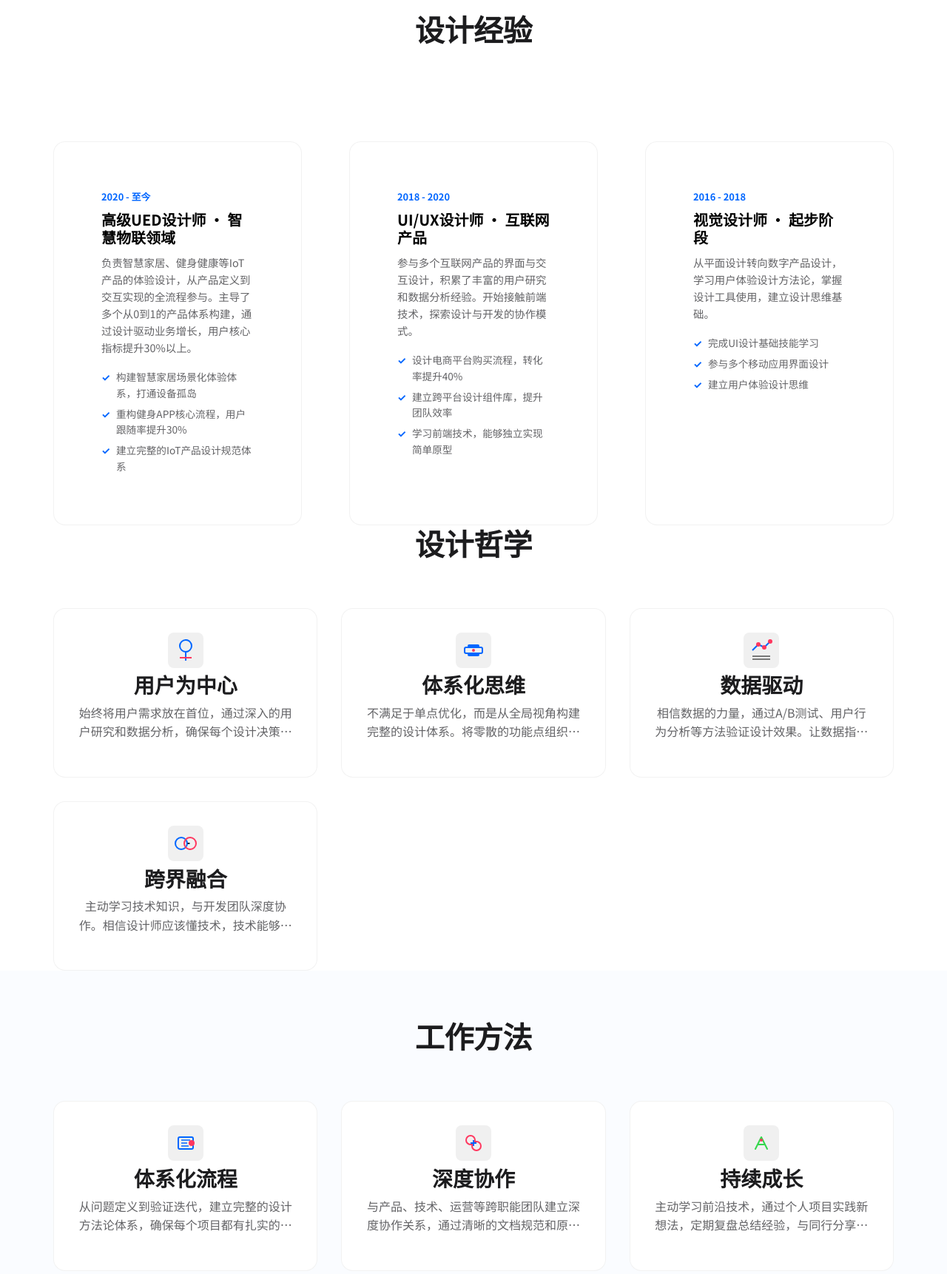
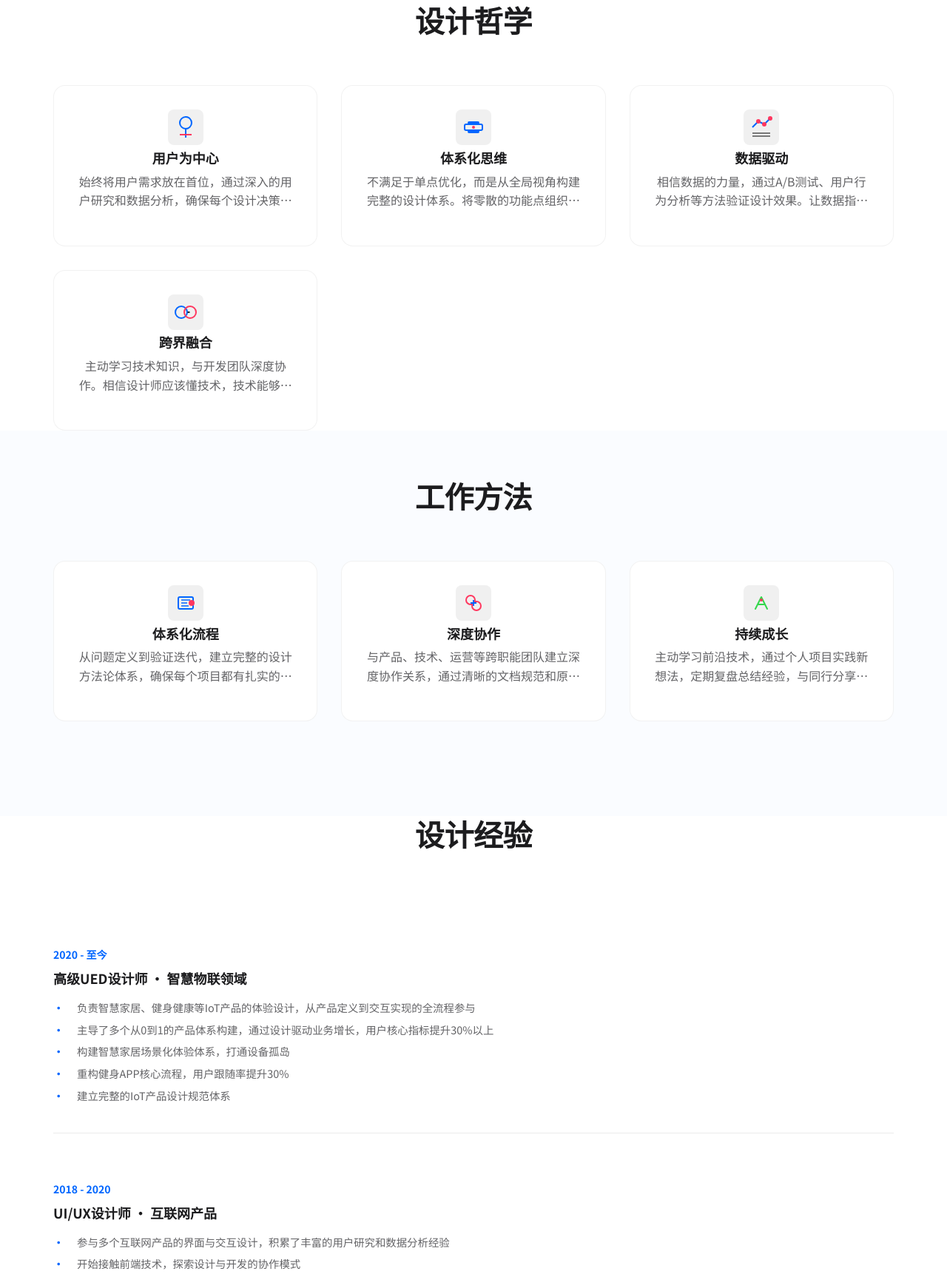
Before and after one commit to yoyoodong/AI-Lab, a plain HTML site: page about.html in a window 1280 px wide. Shown: the part 1078-2800 px from the top of the page at 74% size. Drawn offline with Linux system fonts and the light colour scheme.

Commit message:
优化网站界面和功能
- 灵感实验室banner标题居中显示
- 统一所有卡片标题字体大小为1.125rem
- 设计经验内容改为列表式呈现并调整位置到工作方法下方
- 缩小设计经验内容间距
- 添加需求线索获取平台到近期探索，标记为进行中
- 确保进行中标签样式在各页面保持一致
- 调整工作方法蓝色背景位置增加上方白色空间
- 优化各页面布局间距和视觉层次

```diff
--- a/about.html
+++ b/about.html
@@ -102,47 +102,6 @@
                         </div>
                         <h3>创新探索</h3>
                         <p>主动探索前沿技术应用，具备面向未来的学习创新能力</p>
-                    </div>
-                </div>
-            </div>
-        </section>
-
-        <!-- 设计经验 -->
-        <section class="career-journey">
-            <div class="container">
-                <h2 class="section-title">设计经验</h2>
-                <div class="experience-grid">
-                    <div class="experience-card">
-                        <div class="experience-period">2020 - 至今</div>
-                        <h3>高级UED设计师 · 智慧物联领域</h3>
-                        <p>负责智慧家居、健身健康等IoT产品的体验设计，从产品定义到交互实现的全流程参与。主导了多个从0到1的产品体系构建，通过设计驱动业务增长，用户核心指标提升30%以上。</p>
-                        <ul class="achievement-list">
-                            <li>构建智慧家居场景化体验体系，打通设备孤岛</li>
-                            <li>重构健身APP核心流程，用户跟随率提升30%</li>
-                            <li>建立完整的IoT产品设计规范体系</li>
-                        </ul>
-                    </div>
-
-                    <div class="experience-card">
-                        <div class="experience-period">2018 - 2020</div>
-                        <h3>UI/UX设计师 · 互联网产品</h3>
-                        <p>参与多个互联网产品的界面与交互设计，积累了丰富的用户研究和数据分析经验。开始接触前端技术，探索设计与开发的协作模式。</p>
-                        <ul class="achievement-list">
-                            <li>设计电商平台购买流程，转化率提升40%</li>
-                            <li>建立跨平台设计组件库，提升团队效率</li>
-                            <li>学习前端技术，能够独立实现简单原型</li>
-                        </ul>
-                    </div>
-
-                    <div class="experience-card">
-                        <div class="experience-period">2016 - 2018</div>
-                        <h3>视觉设计师 · 起步阶段</h3>
-                        <p>从平面设计转向数字产品设计，学习用户体验设计方法论，掌握设计工具使用，建立设计思维基础。</p>
-                        <ul class="achievement-list">
-                            <li>完成UI设计基础技能学习</li>
-                            <li>参与多个移动应用界面设计</li>
-                            <li>建立用户体验设计思维</li>
-                        </ul>
                     </div>
                 </div>
             </div>
@@ -262,6 +221,56 @@
             </div>
         </section>
 
+        <!-- 设计经验 -->
+        <section class="career-journey">
+            <div class="container">
+                <h2 class="section-title">设计经验</h2>
+                <div class="experience-list">
+                    <div class="experience-item">
+                        <div class="experience-header">
+                            <span class="experience-period">2020 - 至今</span>
+                            <h3>高级UED设计师 · 智慧物联领域</h3>
+                        </div>
+                        <ul class="experience-details">
+                            <li>负责智慧家居、健身健康等IoT产品的体验设计，从产品定义到交互实现的全流程参与</li>
+                            <li>主导了多个从0到1的产品体系构建，通过设计驱动业务增长，用户核心指标提升30%以上</li>
+                            <li>构建智慧家居场景化体验体系，打通设备孤岛</li>
+                            <li>重构健身APP核心流程，用户跟随率提升30%</li>
+                            <li>建立完整的IoT产品设计规范体系</li>
+                        </ul>
+                    </div>
+
+                    <div class="experience-item">
+                        <div class="experience-header">
+                            <span class="experience-period">2018 - 2020</span>
+                            <h3>UI/UX设计师 · 互联网产品</h3>
+                        </div>
+                        <ul class="experience-details">
+                            <li>参与多个互联网产品的界面与交互设计，积累了丰富的用户研究和数据分析经验</li>
+                            <li>开始接触前端技术，探索设计与开发的协作模式</li>
+                            <li>设计电商平台购买流程，转化率提升40%</li>
+                            <li>建立跨平台设计组件库，提升团队效率</li>
+                            <li>学习前端技术，能够独立实现简单原型</li>
+                        </ul>
+                    </div>
+
+                    <div class="experience-item">
+                        <div class="experience-header">
+                            <span class="experience-period">2016 - 2018</span>
+                            <h3>视觉设计师 · 起步阶段</h3>
+                        </div>
+                        <ul class="experience-details">
+                            <li>从平面设计转向数字产品设计，学习用户体验设计方法论</li>
+                            <li>掌握设计工具使用，建立设计思维基础</li>
+                            <li>完成UI设计基础技能学习</li>
+                            <li>参与多个移动应用界面设计</li>
+                            <li>建立用户体验设计思维</li>
+                        </ul>
+                    </div>
+                </div>
+            </div>
+        </section>
+
         <!-- 联系我 -->
         <section class="contact-me">
             <div class="container">
--- a/styles/ai-lab.css
+++ b/styles/ai-lab.css
@@ -702,6 +702,7 @@
 
 /* 统一的研究卡片样式 */
 .research-card {
+    position: relative; /* 确保状态标签正确定位 */
     background: white;
     padding: var(--space-lg);
     border-radius: var(--border-radius-lg);
@@ -723,7 +724,6 @@
 }
 
 .research-card h3 {
-    font-size: 1.25rem;
     font-weight: 600;
     margin-bottom: var(--space-sm);
     color: var(--color-text);
@@ -889,6 +889,7 @@
 .about-hero {
     padding: var(--space-xl) 0; /* 减少padding */
     background: linear-gradient(135deg, rgba(0, 102, 255, 0.05), rgba(255, 55, 95, 0.05));
+    text-align: center; /* 确保标题居中显示 */
 }
 
 .hero-title {
@@ -935,5 +936,5 @@
 .project-card h3,
 .philosophy-card h3,
 .contact-card h3 {
-    font-size: 1.25rem !important; /* 调大与关于玩家页面一致 */
+    font-size: 1.125rem !important; /* 统一为更小的字体大小 */
 }
--- a/styles/portfolio.css
+++ b/styles/portfolio.css
@@ -358,6 +358,7 @@
 .philosophy-card h3 {
     margin-bottom: var(--space-xs);
     color: var(--color-gray-900);
+    font-size: 1.125rem; /* 与灵感实验室卡片标题大小一致 */
 }
 
 .philosophy-card p {
@@ -784,63 +785,58 @@
     font-weight: bold;
 }
 
-/* 新的设计经验网格布局 */
-.experience-grid {
-    display: grid;
-    grid-template-columns: repeat(auto-fit, minmax(300px, 1fr));
-    gap: var(--space-lg);
+/* 新的设计经验列表布局 */
+.experience-list {
     margin-top: var(--space-xl);
 }
 
-.experience-card {
-    background: white;
-    padding: var(--space-lg);
-    border-radius: var(--border-radius-lg);
-    border: 1px solid rgba(0, 0, 0, 0.05);
-    box-shadow: none; /* 默认无投影 */
-    transition: var(--transition-normal);
+.experience-item {
+    margin-bottom: var(--space-lg); /* 缩小项目间距 */
+    padding-bottom: var(--space-md); /* 缩小底部内边距 */
+    border-bottom: 1px solid rgba(0, 0, 0, 0.08);
 }
 
-.experience-card:hover {
-    transform: translateY(-3px);
-    box-shadow: var(--box-shadow-md); /* 只在hover时显示投影 */
+.experience-item:last-child {
+    border-bottom: none;
+    margin-bottom: 0;
+}
+
+.experience-header {
+    margin-bottom: var(--space-sm); /* 缩小标题与内容间距 */
 }
 
 .experience-period {
     color: var(--color-primary);
     font-weight: 600;
-    font-size: 0.8rem;
-    margin-bottom: 8px;
+    font-size: 0.875rem;
+    margin-bottom: var(--space-xs);
+    display: block;
 }
 
-.experience-card h3 {
-    margin-bottom: 10px;
-    color: var(--color-dark);
-    font-size: 1.25rem; /* 与其他卡片标题一致 */
+.experience-item h3 {
+    color: var(--color-gray-900);
+    margin-bottom: 0;
+    font-size: 1.125rem; /* 稍微缩小标题字体 */
+    line-height: 1.4;
 }
 
-.experience-card p {
-    color: var(--color-gray-600);
-    margin-bottom: 15px;
-    line-height: 1.6;
-    font-size: 0.9rem;
+.experience-details {
+    list-style: none;
+    padding-left: 0;
+    margin-top: var(--space-sm); /* 缩小列表与标题间距 */
 }
 
-.experience-card .achievement-list {
-    list-style: none;
-    padding: 0;
+.experience-details li {
+    position: relative;
+    padding-left: var(--space-md);
+    margin-bottom: var(--space-xs); /* 缩小列表项间距 */
+    color: var(--color-gray-600);
+    line-height: 1.5; /* 稍微紧凑行高 */
+    font-size: 0.9rem; /* 稍微缩小字体 */
 }
 
-.experience-card .achievement-list li {
-    padding: 3px 0;
-    position: relative;
-    padding-left: 20px;
-    color: var(--color-gray-600);
-    font-size: 0.85rem;
-}
-
-.experience-card .achievement-list li::before {
-    content: '✓';
+.experience-details li::before {
+    content: '•';
     position: absolute;
     left: 0;
     color: var(--color-primary);
```
Also changed, not shown: research.html (+20 -0 lines).
